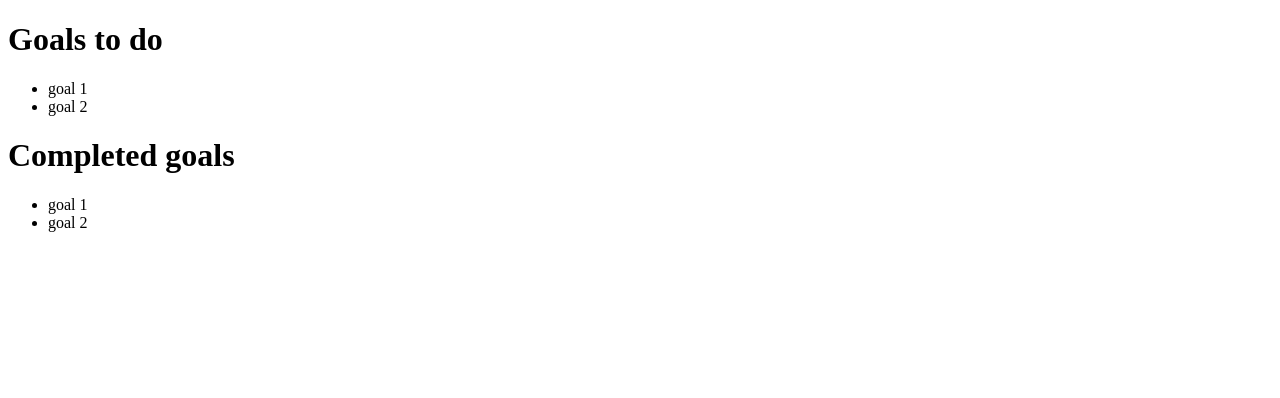
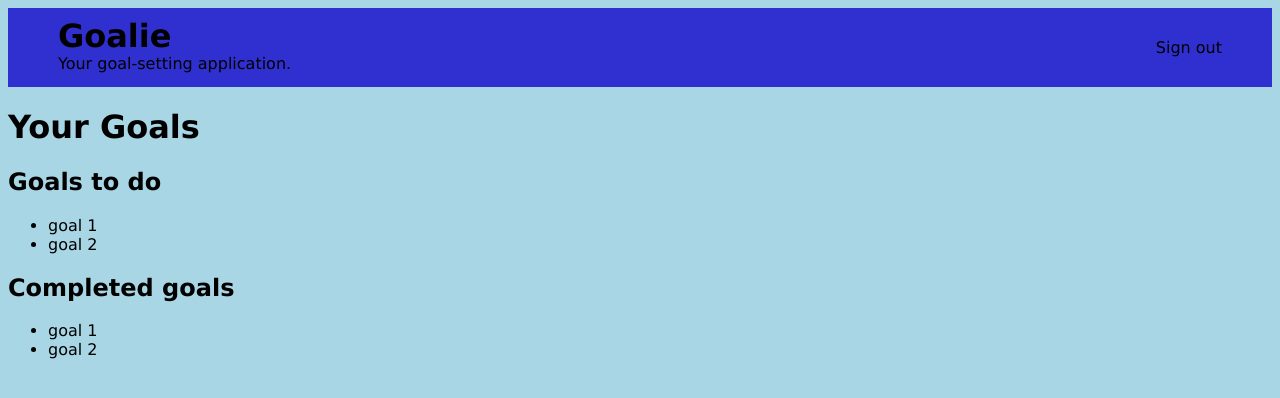
Before and after one commit to BennoBaxdeBruin/bennobaxdebruin.github.io, a plain HTML site: page goalsoverview.html in a window 1280 px wide. Drawn offline with Linux system fonts and the light colour scheme.

```diff
--- a/goalsoverview.html
+++ b/goalsoverview.html
@@ -5,16 +5,34 @@
     <meta http-equiv="X-UA-Compatible" content="IE=edge">
     <meta name="viewport" content="width=device-width, initial-scale=1.0">
     <title>Goals overview</title>
+    <link rel="stylesheet" href="style.css">
 
     <style>
+
 
 
     </style>
 
 </head>
 <body>
+    <!-- Header -->
+    <div class="header">
+        <!-- site name -->
+        <div>
+            <h1>Goalie</h1>
+            <p>Your goal-setting application.</p>
+        </div>
+
+        <!-- navigation links -->
+        <ul class="header-links">
+            <li><a href="index.html">Sign out</a></li>
+        </ul>
+    </div>
+
+
+    <h1>Your Goals</h1>
     <div class="todo">
-        <h1>Goals to do</h1>
+        <h2>Goals to do</h2>
         <ul>
             <li>goal 1</li>
             <li> goal 2</li>
@@ -22,7 +40,7 @@
     </div>
 
     <div class="completed">
-        <h1>Completed goals</h1>
+        <h2>Completed goals</h2>
         <ul>
             <li>goal 1</li>
             <li> goal 2</li>
```
Also changed, not shown: index.html (+11 -6 lines).
